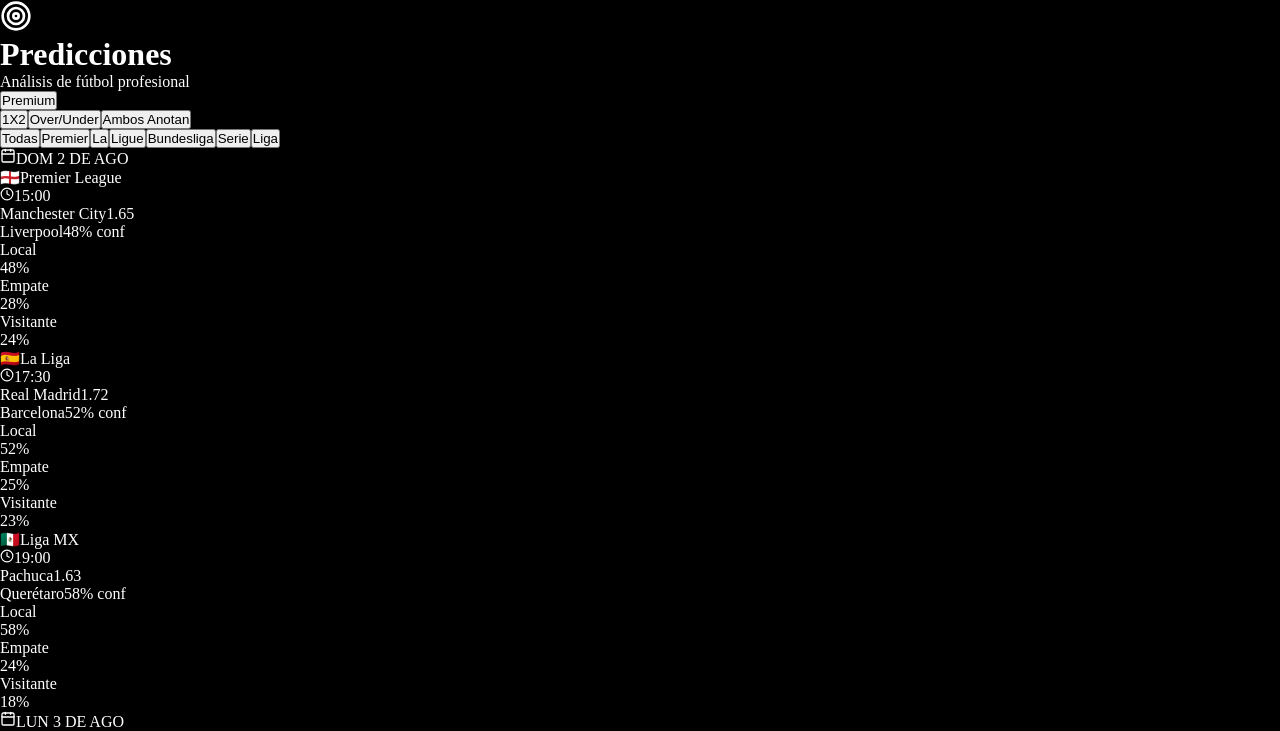
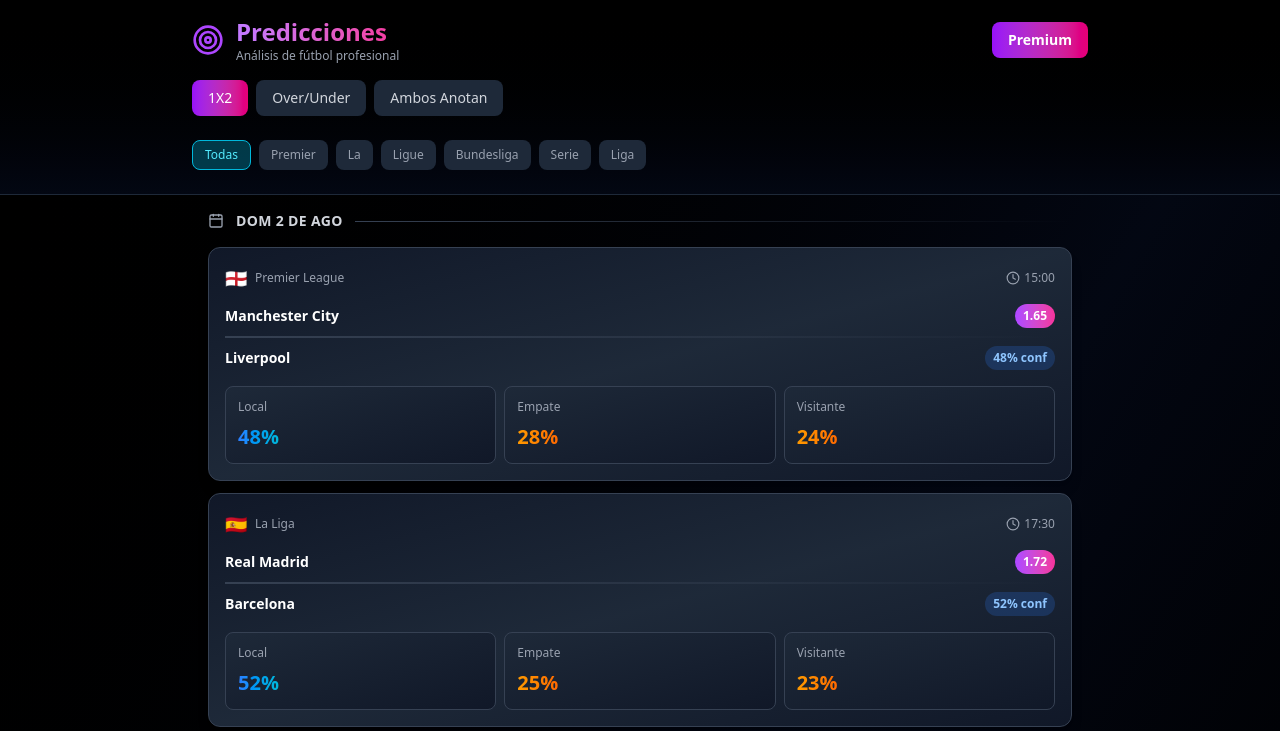
Before and after one commit to aldiazf096-predicciones/predicciones-futbol, a Next.js app: page / in a window 1280 px wide. Shown: the top 731 px of the page. Built offline with nearby package versions, Linux system fonts and the light colour scheme.

Commit message:
Update globals.css

```diff
--- a/app/globals.css
+++ b/app/globals.css
@@ -1,8 +1,4 @@
-* {
-  margin: 0;
-  padding: 0;
-  box-sizing: border-box;
-}
+@import "tailwindcss";
 
 body {
   background-color: #000;
```
